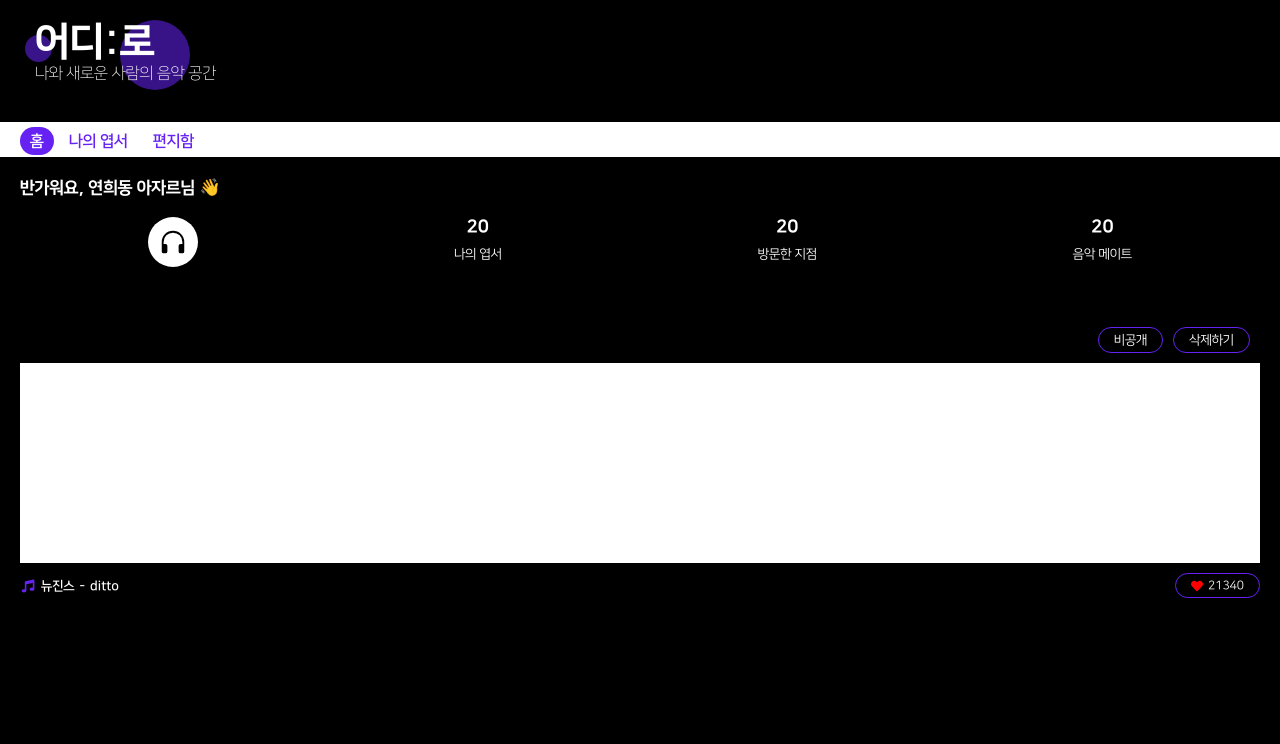
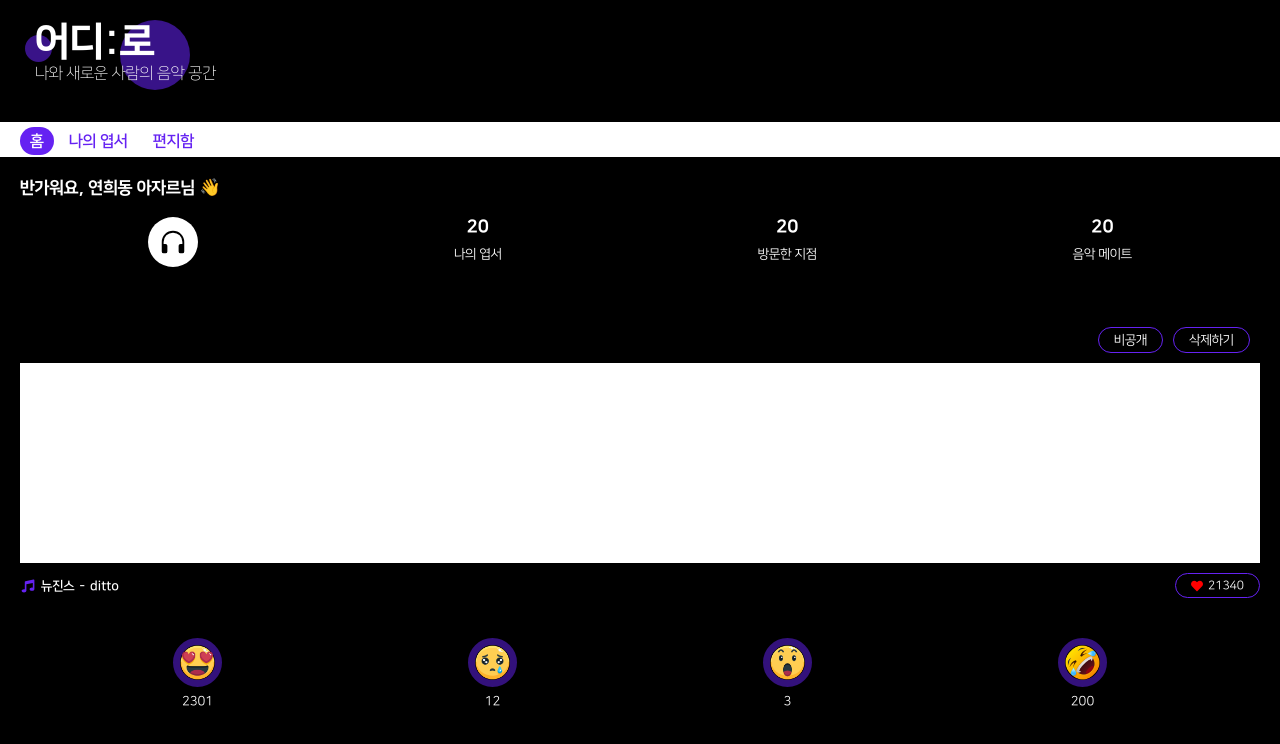
Before and after one commit to mandariny/audiro, a React (Create React App) app in the folder frontend/: page /mygift in a window 1280 px wide. Shown: the top 744 px of the page. Built offline with nearby package versions, Linux system fonts and the light colour scheme.

Commit message:
feat: 나의 엽서 상세 페이지 하단 이모지 추가

```diff
--- a/frontend/src/pages/MyGift.js
+++ b/frontend/src/pages/MyGift.js
@@ -4,6 +4,10 @@ import Modal from "../components/Modal";
 import {BsHeadphones} from "react-icons/bs"
 import {HiMusicNote} from "react-icons/hi";
 import {FaHeart} from "react-icons/fa"
+import fun from '../assets/images/fun.png';
+import love from '../assets/images/love.png';
+import sad from '../assets/images/sad.png';
+import wow from '../assets/images/wow.png';
 
 const MyGift = () => {
   const [modalOpen, setModalOpen] = useState(false);
@@ -51,12 +55,22 @@ const MyGift = () => {
         </div>
 
         <div className="mygift-detail-reaction-wrapper">
-          <div className="mygift-detail-reaction-1">
-
+          <div className="mygift-detail-reaction">
+            <img src={love} height="35px" width="35px"/>
+            <div className="mygift-detail-reaction-number">2301</div>
           </div>
-          <div className="mygift-detail-reaction-1"></div>
-          <div className="mygift-detail-reaction-1"></div>
-          <div className="mygift-detail-reaction-1"></div>
+          <div className="mygift-detail-reaction">
+            <img src={sad} height="35px" width="35px"/>
+            <div className="mygift-detail-reaction-number">12</div>
+          </div>
+          <div className="mygift-detail-reaction">
+            <img src={wow} height="35px" width="35px"/>
+            <div className="mygift-detail-reaction-number">3</div>
+          </div>
+          <div className="mygift-detail-reaction">
+            <img src={fun} height="35px" width="35px"/>
+            <div className="mygift-detail-reaction-number">200</div>
+          </div>
         </div>
       </div>
       {modalOpen && <Modal className="gift-modal" setOpenModal={setModalOpen} />}
--- a/frontend/src/styles/MyGift.css
+++ b/frontend/src/styles/MyGift.css
@@ -103,6 +103,28 @@
 }
 
 
+.mygift-detail-reaction-wrapper{
+    display: flex;
+    align-items: center;
+    justify-content:space-around;
+    margin-top: 40px;
+    margin-left: 30px;
+    margin-right: 30px;
+}
+
+.mygift-detail-reaction{
+    height: 35px;
+    width: 35px;
+    border: 7px solid rgba(101, 34, 242, 0.51);
+    border-radius: 100%;
+}
+
+.mygift-detail-reaction-number{
+    font-size: 13px;
+    font-family: var(--font-nanumSquareR);
+    margin-top: 10px;
+    text-align: center;
+}
 
 *{
     color:black;
```
